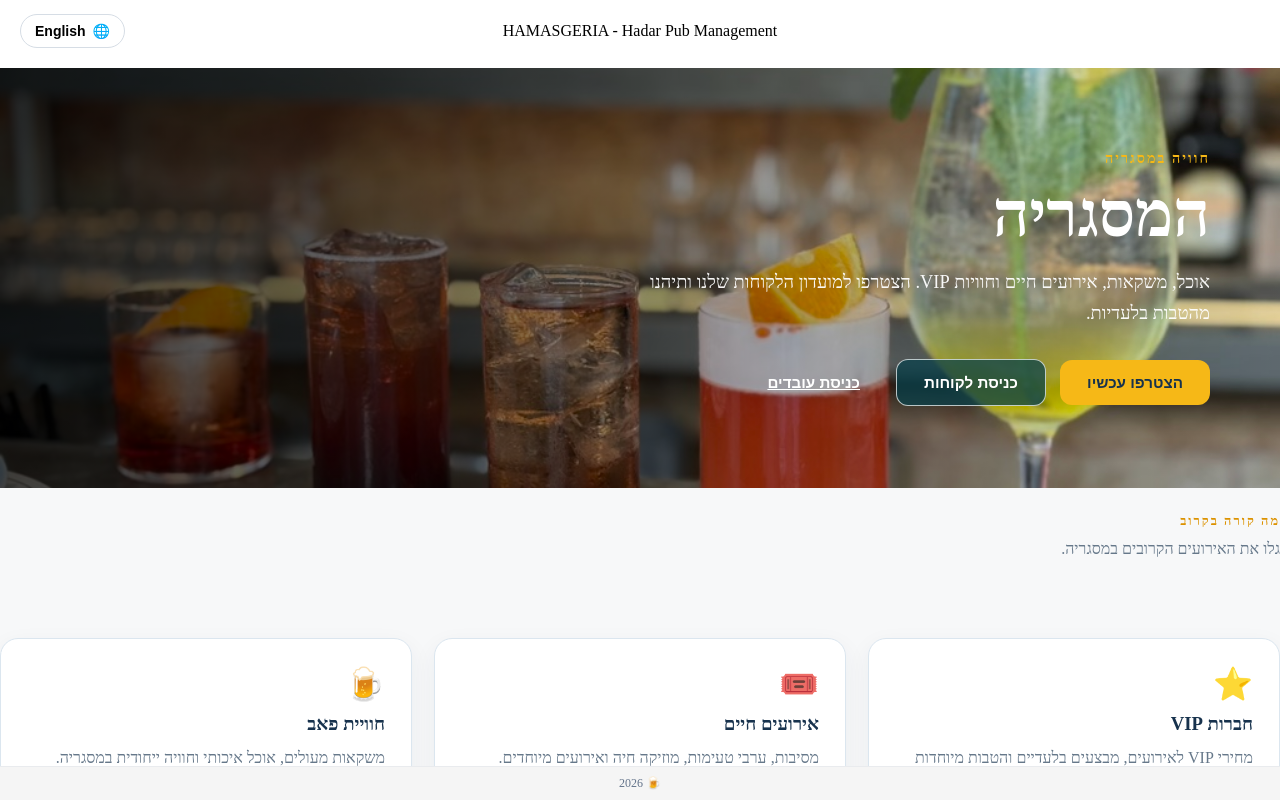
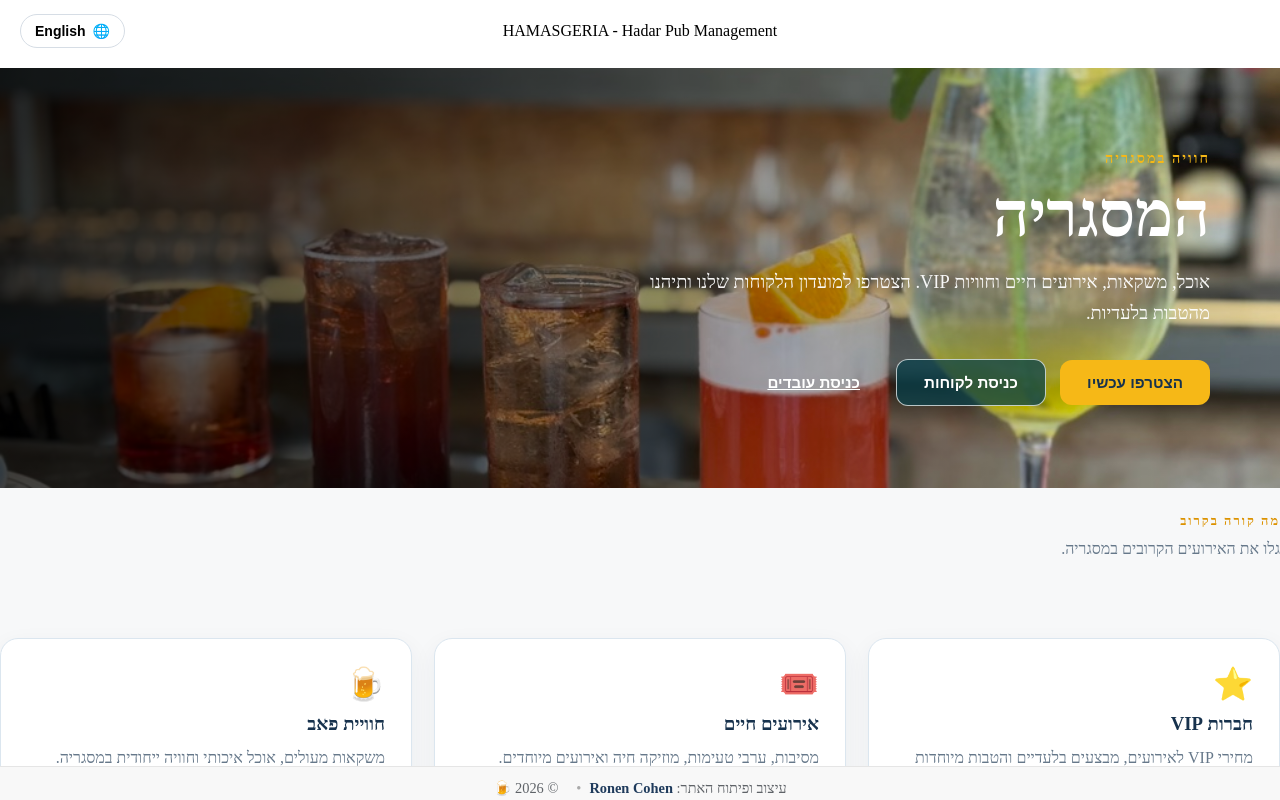
Before and after one commit to RonenCohen7/hamasgeriaHadar, a React (Vite) app in the folder frontend/: page / in a window 1280 px wide. Built offline with nearby package versions, Linux system fonts and the light colour scheme; no server answers.

Commit message:
feat: add developer credit and portfolio link to footer

```diff
--- a/frontend/src/components/layout-area/copyrights/copyrights.css
+++ b/frontend/src/components/layout-area/copyrights/copyrights.css
@@ -1,24 +1,45 @@
 .copyrights {
-    height: 100%;
+    display: flex;
+    justify-content: center;
+    align-items: center;
+    gap: 10px;
 
-    display: flex;
-    align-items: center;
-    justify-content: center;
+    min-height: 44px;
+    padding: 10px 16px;
 
-    padding: 0 20px;
+    font-size: 0.9rem;
+    color: #5f6368;
+    background: #f8f8f8;
 
-
-    border-top: 1px solid rgba(148, 163, 184, 0.12);
-
-    color: #64748b;
-    font-size: 12px;
+    border-top: 1px solid #e5e5e5;
+    text-align: center;
+    flex-wrap: wrap;
 }
 
-.copyrights p {
-    margin: 0;
+.copyrights a {
+    color: #1f3b5c;
+    text-decoration: none;
+    font-weight: 600;
 }
 
-.copyrights p::before {
-    content: "🍺";
-    margin-right: 8px;
+.copyrights a:hover {
+    text-decoration: underline;
 }
+
+.developer-credit::after {
+    content: "•";
+    margin: 0 8px;
+    color: #aaa;
+}
+
+@media (max-width: 600px) {
+    .copyrights {
+        flex-direction: column;
+        gap: 4px;
+        padding: 8px 12px;
+    }
+
+    .developer-credit::after {
+        display: none;
+    }
+}
--- a/frontend/src/components/layout-area/copyrights/copyrights.tsx
+++ b/frontend/src/components/layout-area/copyrights/copyrights.tsx
@@ -4,7 +4,20 @@ export function Copyrights() {
     return (
         <div className="copyrights">
 
-			🍺 {new Date().getFullYear()}
+            <span className="developer-credit">
+                עיצוב ופיתוח האתר:{" "}
+                <a
+                    href="https://ronencohen.dev/#portfolio"
+                    target="_blank"
+                    rel="noopener noreferrer"
+                    title="Ronen Cohen - Full Stack Developer"
+                >
+                    Ronen Cohen
+                </a>
+            </span>
+            <span className="copyright">
+                © {new Date().getFullYear()} 🍺
+            </span>
 
         </div>
     );
```
